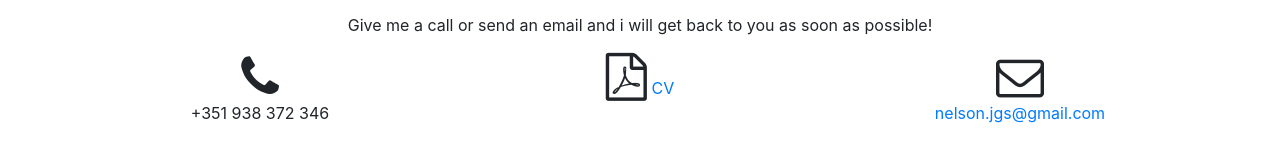
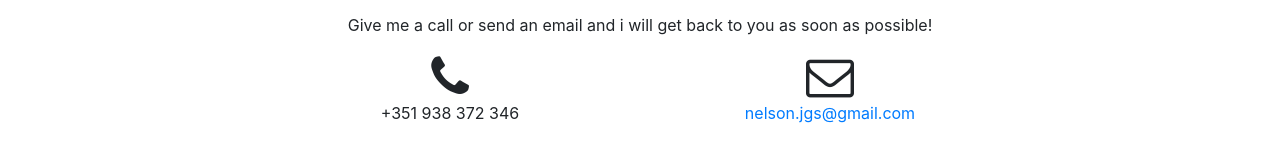
Before and after one commit to geomondego/nelson_geo, a website with bundled scripts: page index.html in a window 1280 px wide. Shown: the part 2820-2981 px from the top of the page. Built offline with nearby package versions, Linux system fonts and the light colour scheme.

Commit message:
Update index.html

```diff
--- a/index.html
+++ b/index.html
@@ -136,12 +136,6 @@
                 <div class="col-lg-6 col-sm-12">
                   <img src="img/portfolio/fullsize/img4.jpg" class="img-responsive" alt="">
                 </div>
-
-
-
-
-
-
             </div>
     </section>
 
@@ -168,11 +162,11 @@
             <i class="fa fa-phone fa-3x sr-contact"></i>
             <p>+351 938 372 346</p>
           </div>
-	  <div class="col-lg-4 ml-auto text-center">
+	    <!-- <div class="col-lg-4 ml-auto text-center">
             <i class="fa fa-file-pdf-o fa-3x sr-cv"></i>
             <a href="https://www.dropbox.com/s/f0h54kkh5eabl0y/Map_CV_NS.pdf?dl=0">CV</a>
-          </div>
-          <div class="col-lg-4 mr-auto text-center">
+          </div> -->
+        <div class="col-lg-4 mr-auto text-center">
             <i class="fa fa-envelope-o fa-3x sr-contact"></i>
             <p>
               <a href="mailto:nelson.jgs@gmail.com">nelson.jgs@gmail.com</a>
```
